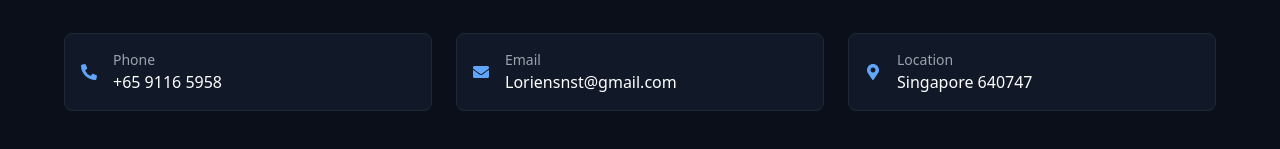
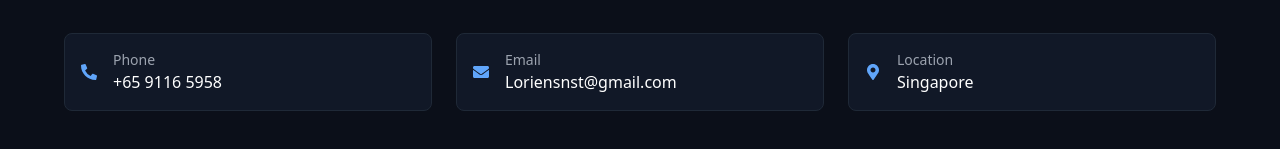
Before and after one commit to nicholas0901-stack/portfolio, a React (Create React App) app: page / in a window 1280 px wide. Shown: the part 5225-5374 px from the top of the page. Built offline with nearby package versions, Linux system fonts and the light colour scheme; the HTML template or start-up script is replaced by a standard one.

Commit message:
Update ContactSection.jsx

```diff
--- a/src/components/ContactSection.jsx
+++ b/src/components/ContactSection.jsx
@@ -35,7 +35,7 @@ export default function ContactSection() {
             <FaMapMarkerAlt className="text-blue-400 mr-4" />
             <div>
               <p className="text-sm text-gray-400">Location</p>
-              <p className="font-medium">Singapore 640747</p>
+              <p className="font-medium">Singapore</p>
             </div>
           </div>
         </div>
```
